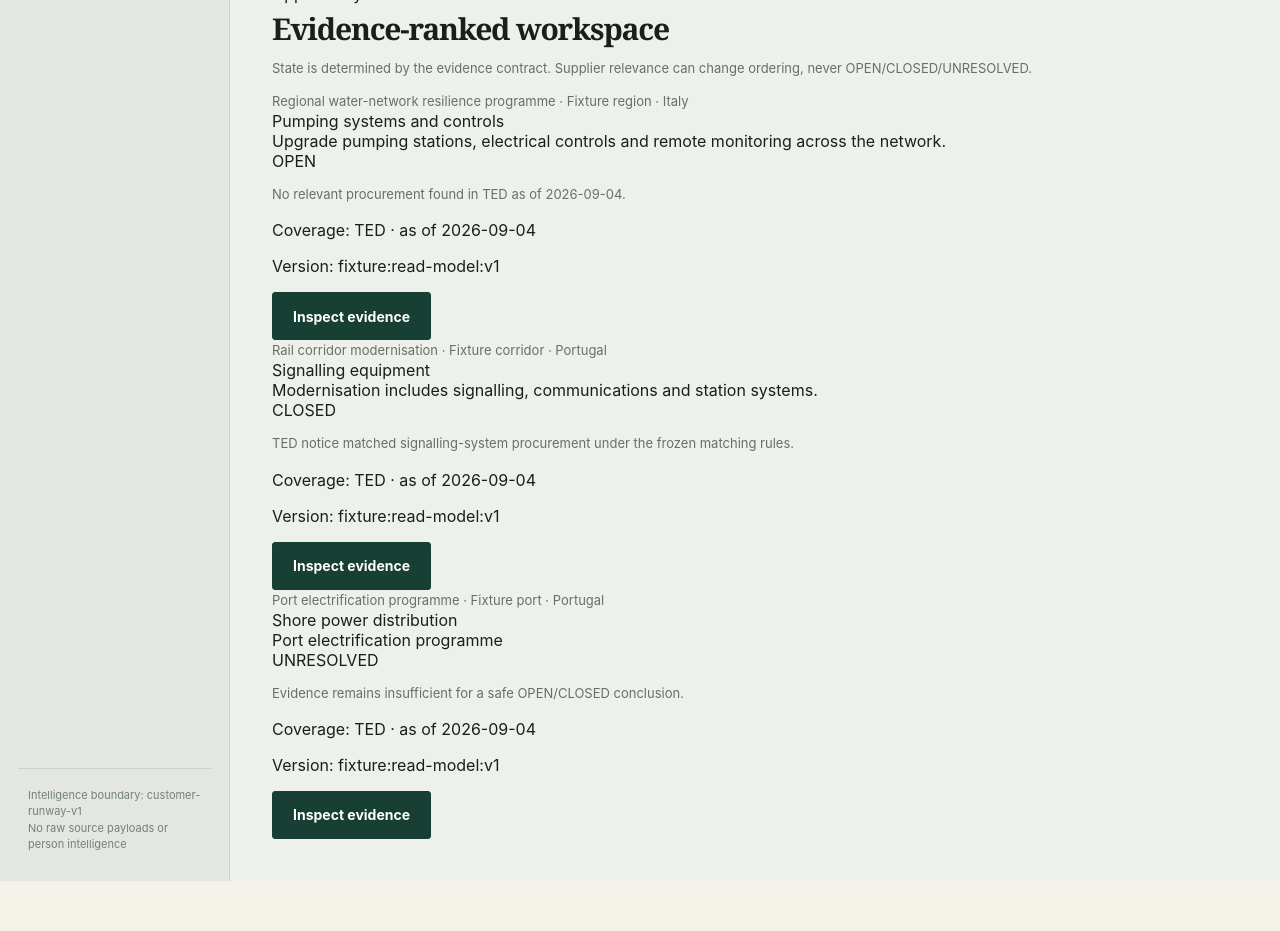
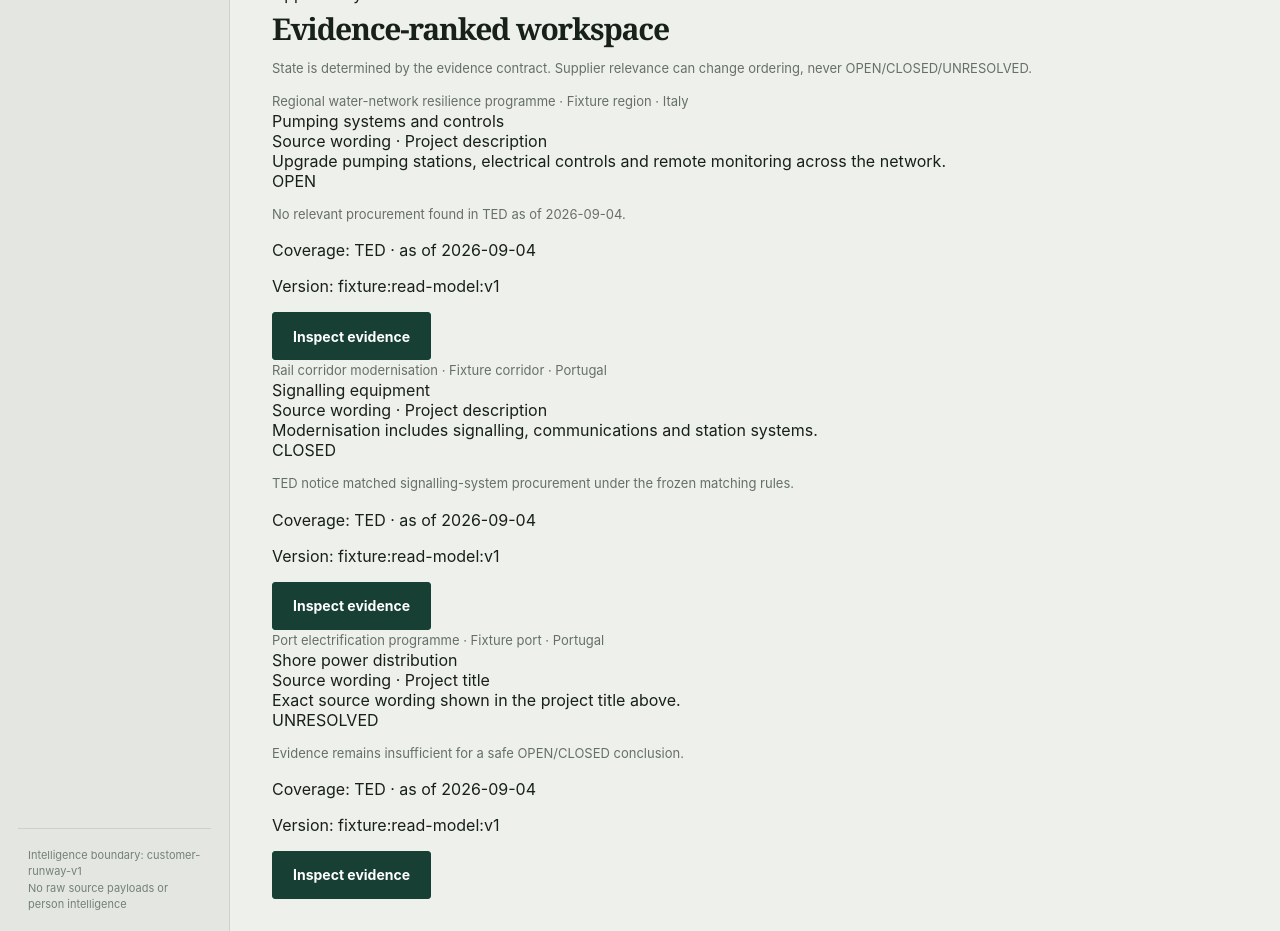
Before and after one commit to martibal/procrun, a Next.js app in the folder web/: page /app in a window 1280 px wide. Shown: the part 860-1791 px from the top of the page. Before the commit the page ends 1741 px from the top, so only its background shows below. Built offline with nearby package versions, Linux system fonts and the light colour scheme.

Commit message:
Label source wording truthfully in opportunity rows

```diff
--- a/web/components/opportunity-list.tsx
+++ b/web/components/opportunity-list.tsx
@@ -10,12 +10,18 @@ function stateClass(state: Opportunity["state"]): string {
 export function OpportunityList({ items }: { items: readonly Opportunity[] }) {
   return (
     <div className="list">
-      {items.map((item) => (
+      {items.map((item) => {
+        const evidenceDuplicatesTitle =
+          item.projectEvidenceType === "Project title" && item.projectEvidence === item.projectTitle;
+
+        return (
           <article className="row" key={item.id}>
             <div>
               <div className="small">{item.projectTitle} · {item.geography}</div>
               <div className="row-title">{item.component}</div>
-            <div className="evidence">{item.projectEvidence}</div>
+              <div className="micro">Source wording · {item.projectEvidenceType}</div>
+              {!evidenceDuplicatesTitle && <div className="evidence">{item.projectEvidence}</div>}
+              {evidenceDuplicatesTitle && <div className="micro">Exact source wording shown in the project title above.</div>}
             </div>
             <div>
               <span className={`pill ${stateClass(item.state)}`}>{item.state}</span>
@@ -31,7 +37,8 @@ export function OpportunityList({ items }: { items: readonly Opportunity[] }) {
               <Link className="button" href={`/app/opportunities/${item.id}`}>Inspect evidence</Link>
             </div>
           </article>
-      ))}
+        );
+      })}
     </div>
   );
 }
```
Lines whose indentation alone changed are shown as unchanged.
